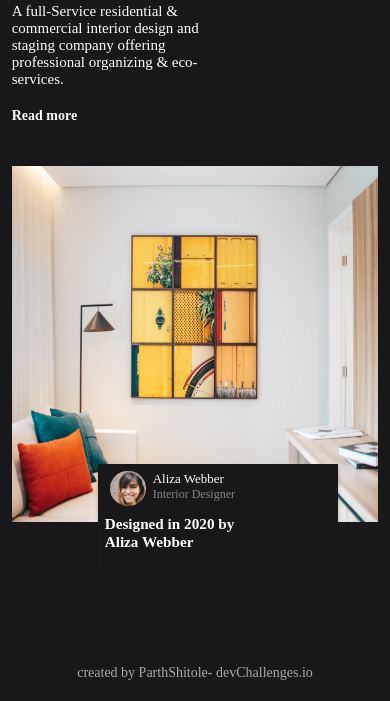
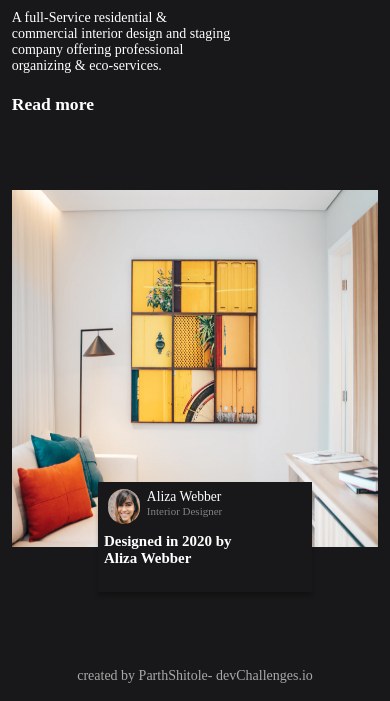
Before and after one commit to ParthShitole/InteriorConsultantChallenge, a plain HTML site: page index.html in a window 390 px wide. Shown: the part 143-844 px from the top of the page. Drawn offline with Linux system fonts and the light colour scheme.

Commit message:
responsive structure made better

```diff
--- a/style.css
+++ b/style.css
@@ -172,7 +172,7 @@ body {
   top:0;
   left:0;
   width: 100%;
-  height: 600px;
+  height: 100vh;
   z-index: 2;
   background-color: #181719;
   opacity: 0;
@@ -183,14 +183,14 @@ body {
 .Home-Container
 {
   width:100%;
-  height: 500px;
+  height: calc( 100vh - 70px);
   overflow-x: hidden;
 }
 
 .Home-internal-container{
-  margin-top:60px;
+  margin-top:10vh;
   background-color: #181719;
-  height: 380px;
+  height: 60vh;
   width: 100%;
   z-index: 1;
   display: flex;
@@ -205,7 +205,7 @@ body {
 
 .info h1{
   color: #FFF;
-font-size: 40px;
+font-size: 300%;
 font-family: Lora;
 font-style: normal;
 font-weight: 500;
@@ -214,7 +214,7 @@ line-height: normal;
 .info p{
   padding-top: 25px;
   color: #FFF;
-font-size: 20px;
+font-size: 140%;
 font-family: Montserrat;
 font-style: normal;
 font-weight: 400;
@@ -223,7 +223,7 @@ line-height: normal;
 .info h4{
   padding-top: 20px;
   color: #FFF;
-font-size: 16px;
+font-size: 170%;
 font-family: Montserrat;
 font-style: normal;
 font-weight: 700;
@@ -311,50 +311,51 @@ padding-top: 3%;
     margin-left: 11px;
   }
   .Home-Container{
-    height: 650px;
+    height: calc( 100vh - 70px);
     margin-bottom: 10px;
   }
   .Home-internal-container{
-    margin-top:27px;
+    margin-top:4vh;
     display: block;
   }
   .info{
     padding-top: 0%;
     width: 100%;
-    height: 210px;
+    height: 27vh;
   }
   .info h1{
     font-size: 30px;
   }
   .info p{
-    font-size: 15px ;
-    padding-right: 40%;
+    font-size: 14px;
+    padding-right: 40vw;
   }
   .info h4{
-    font-size:14px;
+    font-size:110%;
   }
   .Image{
     padding: 3%;
     width: 100%;
-    height: 380px;
+    height: 45vh;
     margin-bottom: 20px;
   }
   .review{
     z-index: 2;
-    width:240px;
+    max-width: 250px;
+    width:55vw;
     height: 110px;
-    margin-top: 140px;
+    margin-top: 3vh;
     left:25%;
     margin-bottom: 20px;
   }
   .review-name{
-    font-size: 13px;
+    font-size: 85%;
   }
   .review-post{
-    font-size: 12px;
+    font-size: 75%vw;
   }
   .review-bottom{
-    font-size: 13px;
+    font-size: 80%;
   }
 }
 
@@ -364,7 +365,7 @@ padding-top: 3%;
   display: flex;
   align-items: center;
   justify-content: center;
-  bottom: 20px;
+  bottom: 2vh;
 }
 .footer h5{
   color: #A9A9A9;
```
